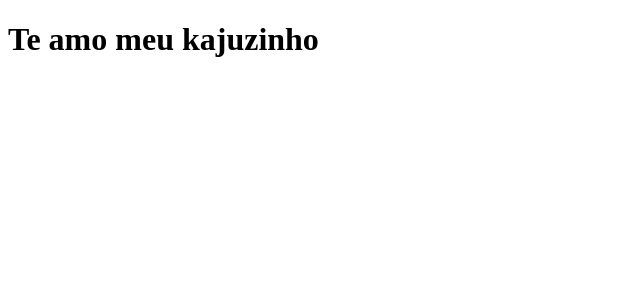
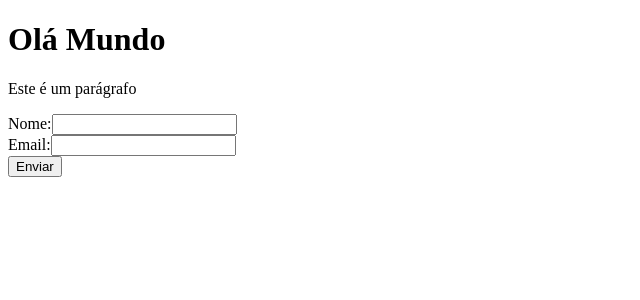
Before and after one commit to kaiocesar0/clone-tabnews, a Next.js app: page / in a window 1280 px wide. Shown: the top 300 px of the page, without its empty margins (0-640 px from the left). Built offline with nearby package versions, Linux system fonts and the light colour scheme.

Commit message:
implementar formurario de teste

```diff
--- a/pages/index.js
+++ b/pages/index.js
@@ -1,7 +1,46 @@
+import { useState } from "react";
+
 function Home() {
+  const [nome, setNome] = useState("");
+  const [email, setEmail] = useState("");
+
+  const handleSubmit = (e) => {
+    e.preventDefault();
+    console.log("Nome:", nome);
+    console.log("Email:", email);
+    // Aqui você pode adicionar a lógica para enviar os dados
+  };
+
   return (
     <div>
-      <h1>Te amo meu kajuzinho</h1>
+      <h1>Olá Mundo</h1>
+      <p>Este é um parágrafo</p>
+
+      <form onSubmit={handleSubmit}>
+        <div>
+          <label htmlFor="nome">Nome:</label>
+          <input
+            type="text"
+            id="nome"
+            value={nome}
+            onChange={(e) => setNome(e.target.value)}
+            required
+          />
+        </div>
+
+        <div>
+          <label htmlFor="email">Email:</label>
+          <input
+            type="email"
+            id="email"
+            value={email}
+            onChange={(e) => setEmail(e.target.value)}
+            required
+          />
+        </div>
+
+        <button type="submit">Enviar</button>
+      </form>
     </div>
   );
 }
```
